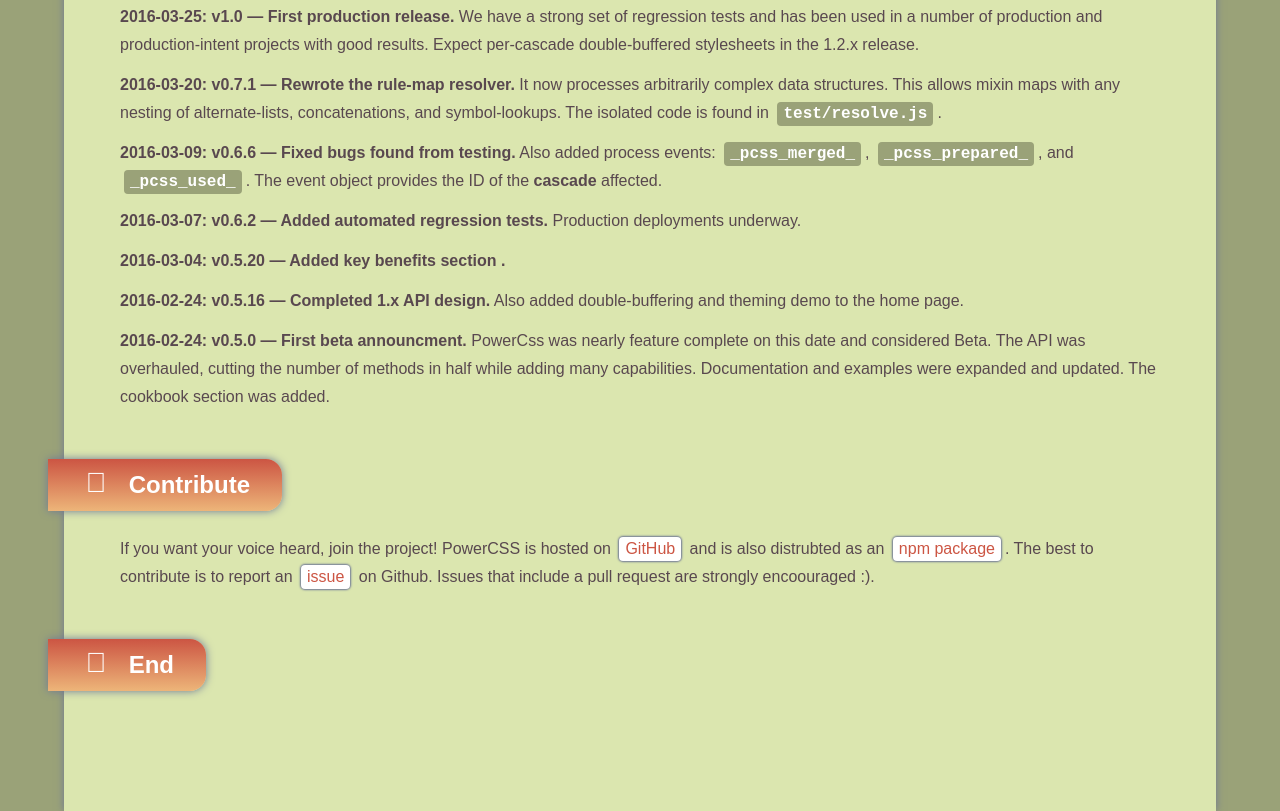
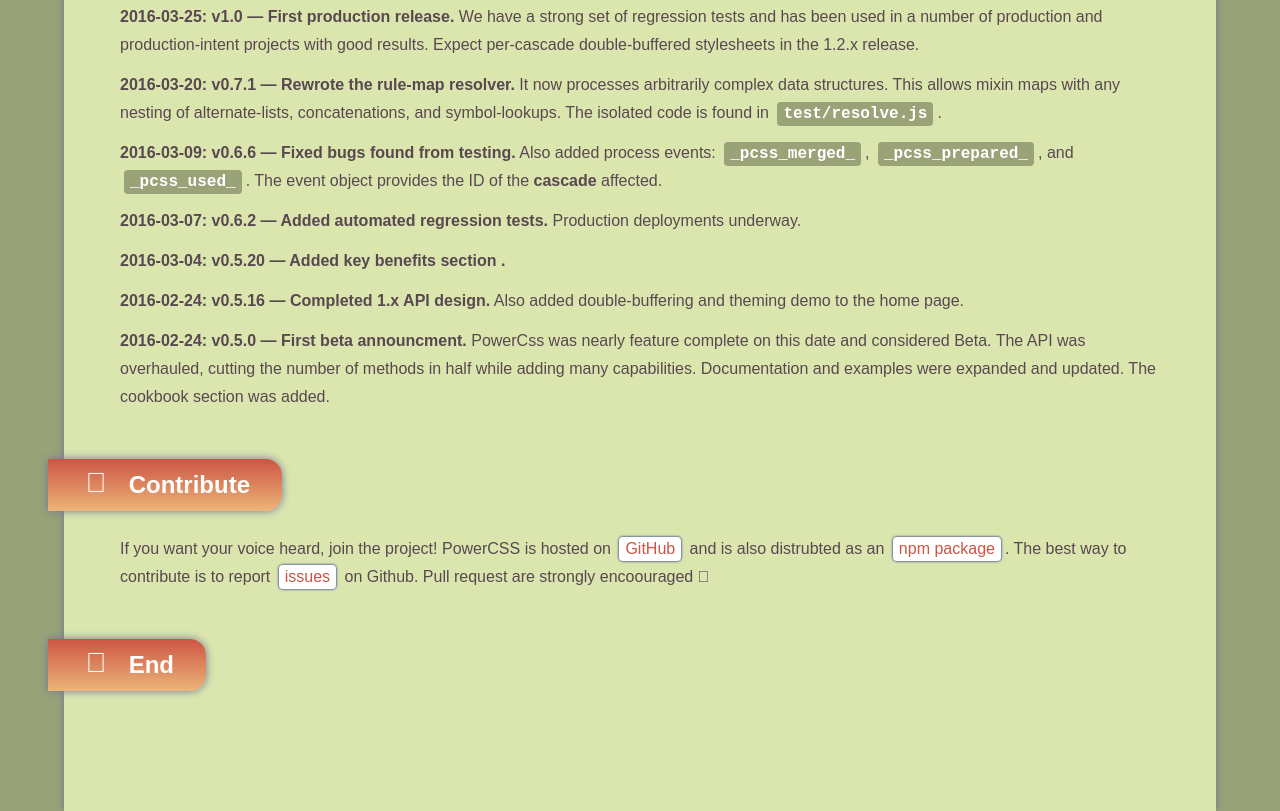
Before and after one commit to mmikowski/powercss, a website: page index.html in a window 1280 px wide. Shown: the part 2960-3771 px from the top of the page. Drawn offline with nearby package versions, Linux system fonts and the light colour scheme; a script that the page names is missing; a web font is replaced by a local one.

Commit message:
Website update

```diff
--- a/index.html
+++ b/index.html
@@ -242,10 +242,10 @@
       <p>If you want your voice heard, join the project! PowerCSS is hosted on
       <a href="https://github.com/mmikowski/powercss" target="_blank">GitHub</a>
       and is also distrubted as an <a href="https://www.npmjs.com/package/powercss"
-      target="_blank">npm package</a>.  The best to contribute is to report an
+      target="_blank">npm package</a>.  The best way to contribute is to report
       <a href="https://github.com/mmikowski/powercss/issues"
-      target="blank">issue</a> on Github. Issues that include a pull request
-      are strongly encoouraged :).</p>
+      target="blank">issues</a> on Github. Pull request are strongly
+      encoouraged <span class="pcss-_x_fa_icon_">&#xf118;</span></p>
     </section>
 
     <section>
```
